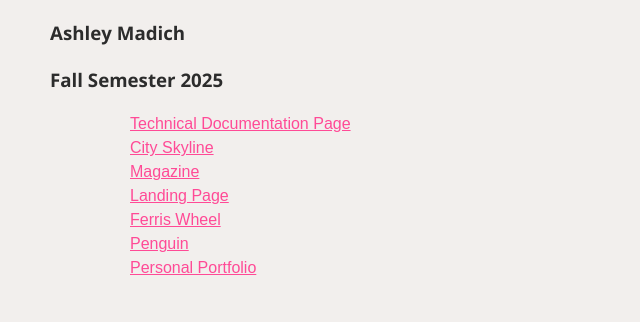
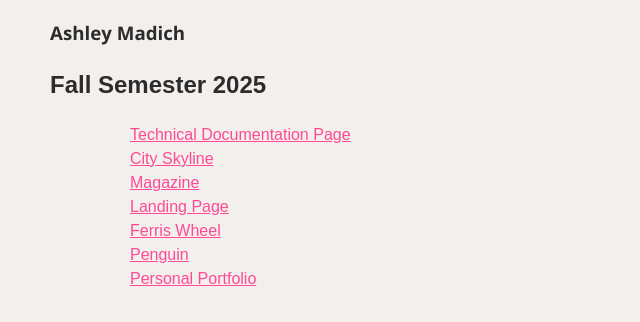
Before and after one commit to madichdesignstudio/mctc-html2, a plain HTML site: page index.html in a window 1280 px wide. Shown: the part 122-444 px from the top of the page, without its empty margins (0-640 px from the left). Drawn offline with nearby package versions, Linux system fonts and the light colour scheme.

Commit message:
Update index.html

```diff
--- a/index.html
+++ b/index.html
@@ -27,7 +27,7 @@
     <main>
       <h1>HTML and CSS Authoring 2</h1>
       <h3>Ashley Madich</h3>
-      <h3>Fall Semester 2025</h3>
+      <h2>Fall Semester 2025</h2>
 
       <ul>
         <ol><a href="technical.html">Technical Documentation Page</a></ol>
```
